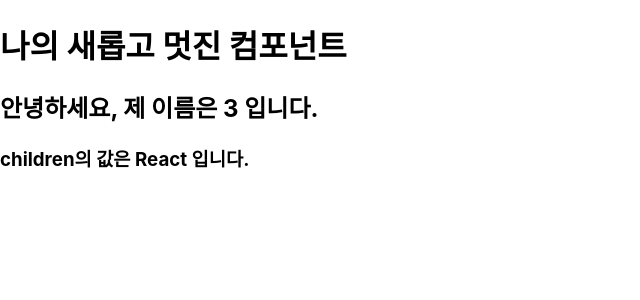
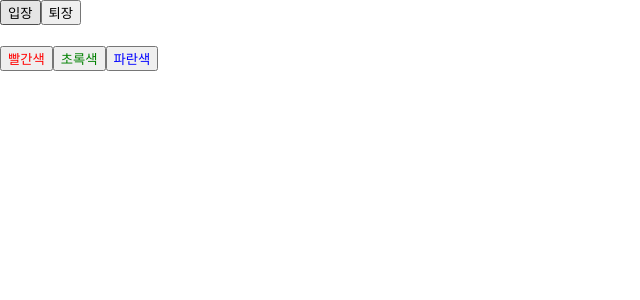
Before and after one commit to jooneei17/AWS_fullstack_react_first, a React (Create React App) app: page / in a window 1280 px wide. Shown: the top 300 px of the page, without its empty margins (0-640 px from the left). Built offline with nearby package versions, Linux system fonts and the light colour scheme.

Commit message:
2023/05/08

```diff
--- a/src/App.js
+++ b/src/App.js
@@ -1,7 +1,7 @@
-import MyComponent from "./MyComponent";
+import Say from "./Say";
 
 const App = () => {
-  return <MyComponent name={3}>React</MyComponent>;
+  return <Say />;
 };
 
 export default App;
--- /dev/null
+++ b/src/Say.js
@@ -0,0 +1,26 @@
+import React, { useState } from "react";
+
+const Say = () => {
+  const [message, setMessage] = useState("");
+  const [color, setColor] = useState("black");
+  const onClickEnter = () => setMessage("안녕하세요");
+  const onClickLeaver = () => setMessage("안녕히 가세요");
+  return (
+    <div>
+      <button onClick={onClickEnter}>입장</button>
+      <button onClick={onClickLeaver}>퇴장</button>
+      <h1 style={{ color }}>{message}</h1>
+      <button style={{ color: "red" }} onClick={() => setColor("red")}>
+        빨간색
+      </button>
+      <button style={{ color: "green" }} onClick={() => setColor("green")}>
+        초록색
+      </button>
+      <button style={{ color: "blue" }} onClick={() => setColor("blue")}>
+        파란색
+      </button>
+    </div>
+  );
+};
+
+export default Say;
```
Also changed, not shown: src/Counter.js (added, +40 -0 lines), src/index.js (+6 -6 lines), src/test.html (added, +16 -0 lines).
